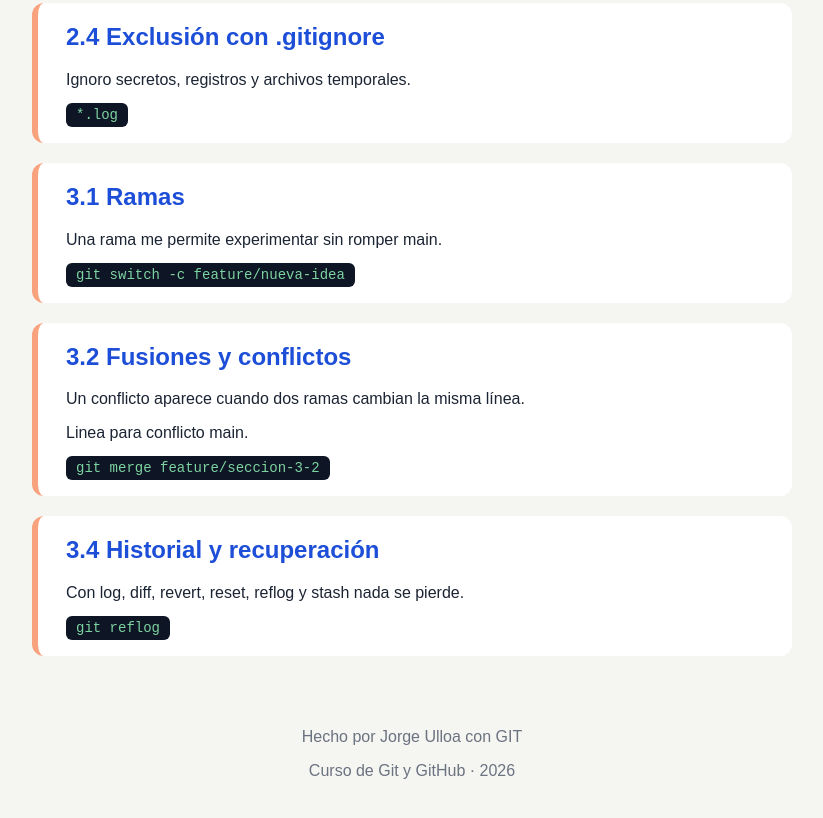
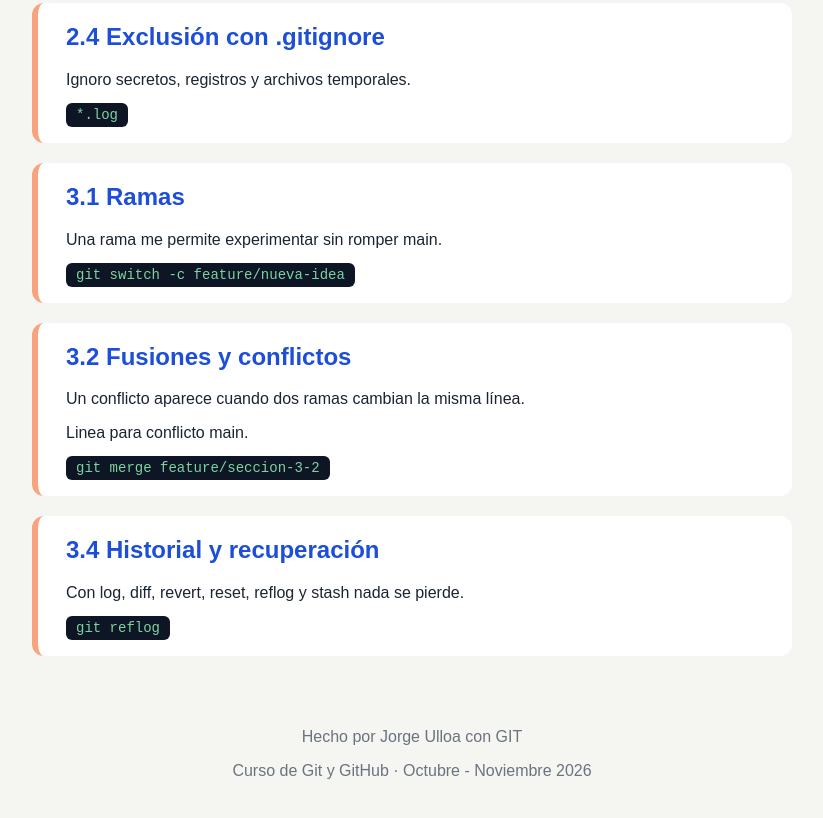
Before and after one commit to jorgeu01/Practica-web-GIT-V2-JorgeUlloa, a plain HTML site: page index.html in a window 1280 px wide. Shown: the part 738-1556 px from the top of the page, without its empty margins (228-1051 px from the left). Drawn offline with Linux system fonts and the light colour scheme.

Commit message:
Actualizo footer en main

```diff
--- a/index.html
+++ b/index.html
@@ -58,7 +58,7 @@
     </main>
     <footer>
         <p>Hecho por Jorge Ulloa con GIT</p>
-        <p>Curso de Git y GitHub · 2026</p>
+        <p>Curso de Git y GitHub · Octubre - Noviembre 2026</p>
     </footer>
 </body>
 
```
